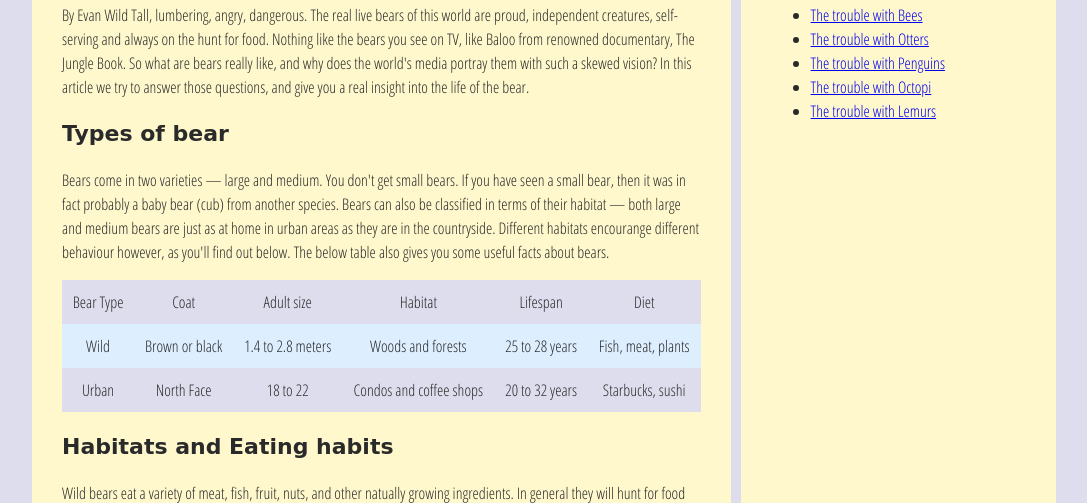
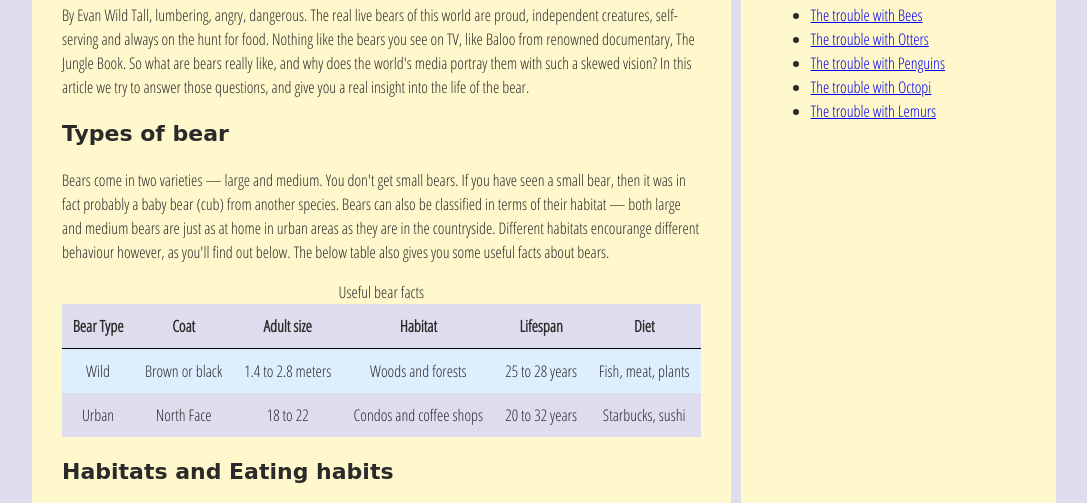
Before and after one commit to HSleidenIAT/imtue-weekopdracht-accessibility-MarcodenBoer, a plain HTML site: page index.html in a window 1280 px wide. Shown: the part 272-775 px from the top of the page, without its empty margins (96-1183 px from the left). Drawn offline with Linux system fonts and the light colour scheme; a web font is replaced by a local one.

Commit message:
form scope en caption toegevoegd, button van de 'show comment' div gemaakt voor keyboard-accesability

```diff
--- a/index.html
+++ b/index.html
@@ -42,19 +42,20 @@
         <p>Bears come in two varieties — large and medium. You don't get small bears. If you have seen a small bear, then it was in fact probably a baby bear (cub) from another species.
         Bears can also be classified in terms of their habitat — both large and medium bears are just as at home in urban areas as they are in the countryside. Different habitats encourange different behaviour however, as you'll find out below. The below table also gives you some useful facts about bears.</p>
         <table>
+          <caption>Useful bear facts</caption>
           <thead>
             <tr>
-              <td>Bear Type</td>
-              <td>Coat</td>
-              <td>Adult size</td>
-              <td>Habitat</td>
-              <td>Lifespan</td>
-              <td>Diet</td>
+              <th scope="col">Bear Type</th>
+              <th scope="col">Coat</th>
+              <th scope="col">Adult size</th>
+              <th scope="col">Habitat</th>
+              <th scope="col">Lifespan</th>
+              <th scope="col">Diet</th>
             </tr>
           </thead>
           <tbody>
             <tr>
-              <td>Wild</td>
+              <td scope="row">Wild</td>
               <td>Brown or black</td>
               <td>1.4 to 2.8 meters</td>
               <td>Woods and forests</td>
@@ -62,7 +63,7 @@
               <td>Fish, meat, plants</td>
             </tr>
             <tr>
-              <td>Urban</td>
+              <td scope="row">Urban</td>
               <td>North Face</td>
               <td>18 to 22</td>
               <td>Condos and coffee shops</td>
```
